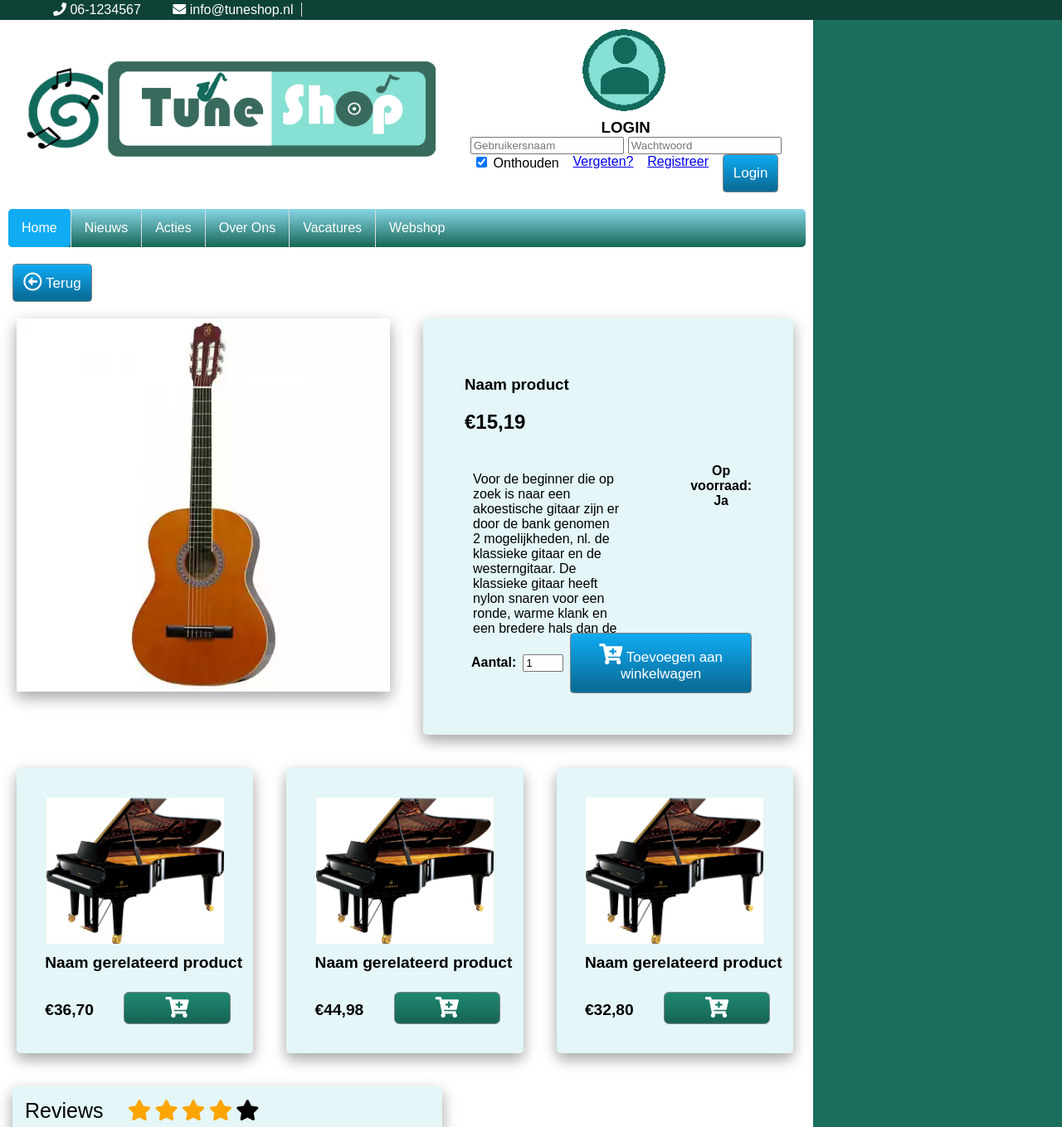
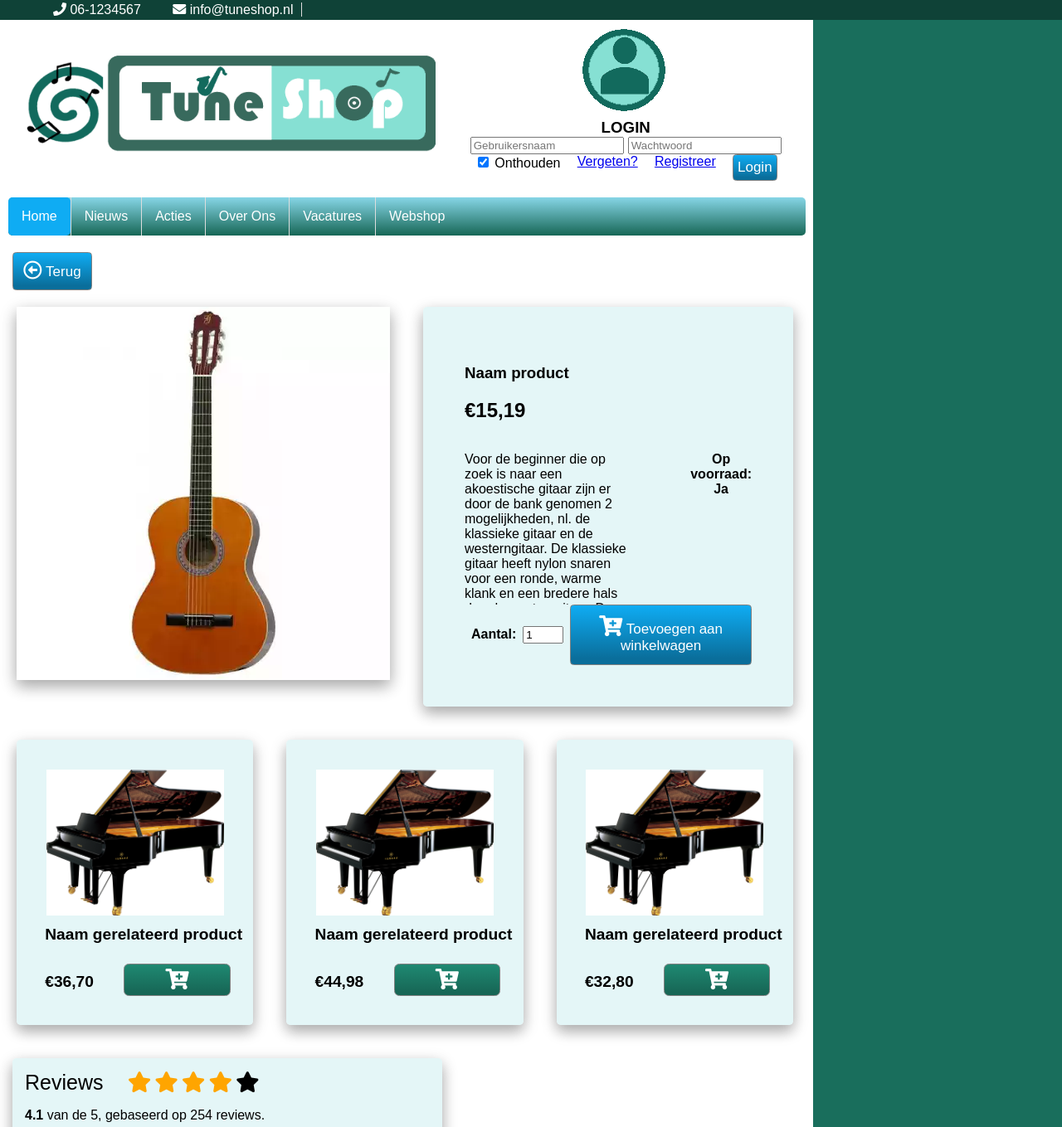
Before and after one commit to LotusterHaar/3A-Webshop, a PHP site: page /productpage.html in a window 1280 px wide. Shown: the top 1359 px of the page at 83% size. Run offline with PHP 8.4, Linux system fonts and the light colour scheme.

Commit message:
loginbutton padding smaller

```diff
--- a/html/css/index.css
+++ b/html/css/index.css
@@ -40,6 +40,10 @@ hr{
 .button:hover {
     background: linear-gradient(-180deg, rgba(15, 182, 255, 0.85), #0facf366 90%);
     box-shadow: 0 8px 16px 0 rgba(0,0,0,0.2), 0 6px 20px 0 rgba(0,0,0,0.19)
+}
+
+.login-button{
+    padding:5px;
 }
 
 .shopping-cart-button{
--- a/html/css/stylesProductPage.css
+++ b/html/css/stylesProductPage.css
@@ -52,16 +52,13 @@ article {
 }
 
 .description {
-    overflow-y: scroll;
+    overflow-y: auto;
     max-height: 200px;
-    padding:10px;
 }
 
 .productToCart form {
     display: flex;
     justify-content: flex-end;
-
-    /*    float: right;*/
 }
 
 label.form-item {
@@ -117,7 +114,6 @@ label.form-item {
     width: 50%;
     padding: 15px;
     margin-left: 15px;
-    /* background-color: #e6d6ca;*/
 }
 
 .heading {
--- a/html/index.html
+++ b/html/index.html
@@ -46,7 +46,7 @@ Associated files: index CSS
                             </label>
                             <span class="psw"><a href="#">Vergeten?</a></span>
                             <a href="#">Registreer</a>
-                            <button type="submit">Login</button>
+                            <button class="button login-button" type="submit">Login</button>
                         </span>
                     </form>
                 </div>
--- a/html/productoverview.html
+++ b/html/productoverview.html
@@ -51,7 +51,7 @@ Associated files: producten CSS
                             </label>
                             <span class="psw"><a href="#">Vergeten?</a></span>
                             <a href="#">Registreer</a>
-                            <button type="submit">Login</button>
+                            <button class="button login-button" type="submit">Login</button>
                         </span>
                     </form>
                 </div>
--- a/html/productpage.html
+++ b/html/productpage.html
@@ -52,7 +52,7 @@ Associated files: index CSS
                             </label>
                             <span class="psw"><a href="#">Vergeten?</a></span>
                             <a href="#">Registreer</a>
-                            <button class="button" type="submit">Login</button>
+                            <button class="button login-button" class="button" type="submit">Login</button>
                         </span>
                     </form>
                 </div>
--- a/html/shoppingcartpage.html
+++ b/html/shoppingcartpage.html
@@ -52,7 +52,7 @@ Associated files: index CSS
                             </label>
                             <span class="psw"><a href="#">Vergeten?</a></span>
                             <a href="#">Registreer</a>
-                            <button type="submit">Login</button>
+                            <button class="button login-button" type="submit">Login</button>
                         </span>
                     </form>
                 </div>
```
